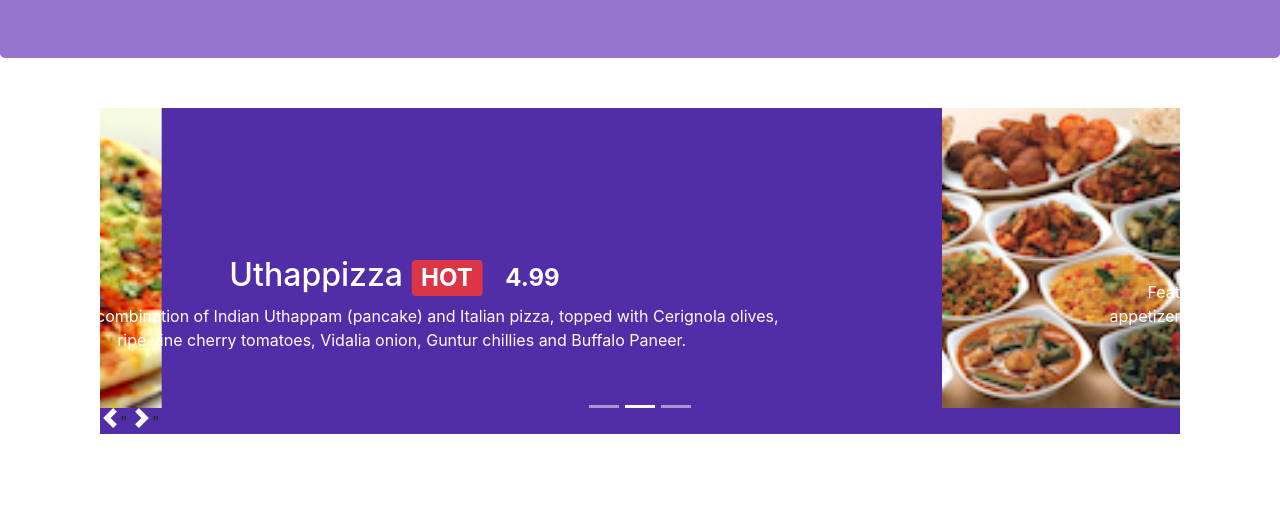
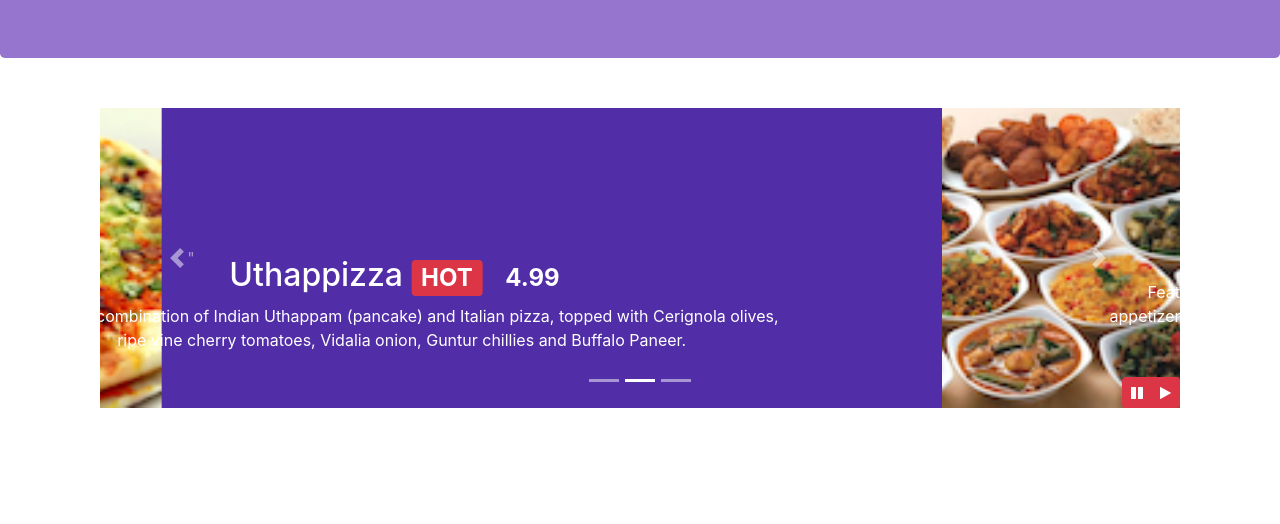
Before and after one commit to AndreyKonchenko/confusion_ak, a website: page index.html in a window 1280 px wide. Shown: the part 276-800 px from the top of the page. Drawn offline with nearby package versions, Linux system fonts and the light colour scheme.

Commit message:
JQ tryout carousel

```diff
--- a/css/styles.css
+++ b/css/styles.css
@@ -53,3 +53,8 @@ body {
   left: 0;
   min-height: 300px;
 }
+#carouselButtons {
+  position: absolute;
+  bottom: 0px;
+  right: 0px;
+}
--- a/index.html
+++ b/index.html
@@ -158,7 +158,7 @@
              </form>
 
                  <!--Reserve and Cancel Buttons -->
-                 <div class="form-group row mr-3">
+                 <div class="form-group row">
                   <label class="col-sm-2 col-form-label sr-only">Reserve and Cancel Buttons </label>
                      <div class="col-sm-5 col-sm-offset-4">
 
@@ -227,10 +227,20 @@
             <li data-target="#mycarousel" data-slide-to="1"></li>
             <li data-target="#mycarousel" data-slide-to="2"></li>
           </ol>
-          <a class="carousel-control-prev" href="#mycarousel" role="button" data-slide="prev"></a>
+          <a class="carousel-control-prev" href="#mycarousel" role="button" data-slide="prev">
            <span class ="carousel-control-prev-icon"></span>"
-          <a class="carousel-control-next" href="#mycarousel" role="button" data-slide="next"></a>
-            <span class ="carousel-control-next-icon"></span>"
+          </a>
+          <a class="carousel-control-next" href="#mycarousel" role="button" data-slide="next">
+            <span class ="carousel-control-next-icon"></span>
+          </a>
+          <div class= "btn-group" id="carouselButtons">
+            <button class ="btn btn-danger btn-sm" id = "carousel-pause">
+              <span class ="fa fa-pause"> </span>
+            </button>
+            <button class ="btn btn-danger btn-sm" id = "carousel-play">
+              <span class ="fa fa-play"> </span>
+            </button>
+          </div>
         </div>
       </div>
 
@@ -333,6 +343,17 @@
       $('[data-toggle="tooltip"]').tooltip();
     });
     </script>
+    <script>
+    $(document).ready(function(){
+      $("#mycarousel").carousel({interval: 2000});
+      $("#carousel-pause").click(function(){
+        $("#mycaroudel").carousel('pause');
+      });
+      $("#carousel-play").click(function(){
+        $("#mycaroudel").carousel('cycle');
+      });
+    });
+    </script>
 
 </body>
 
```
